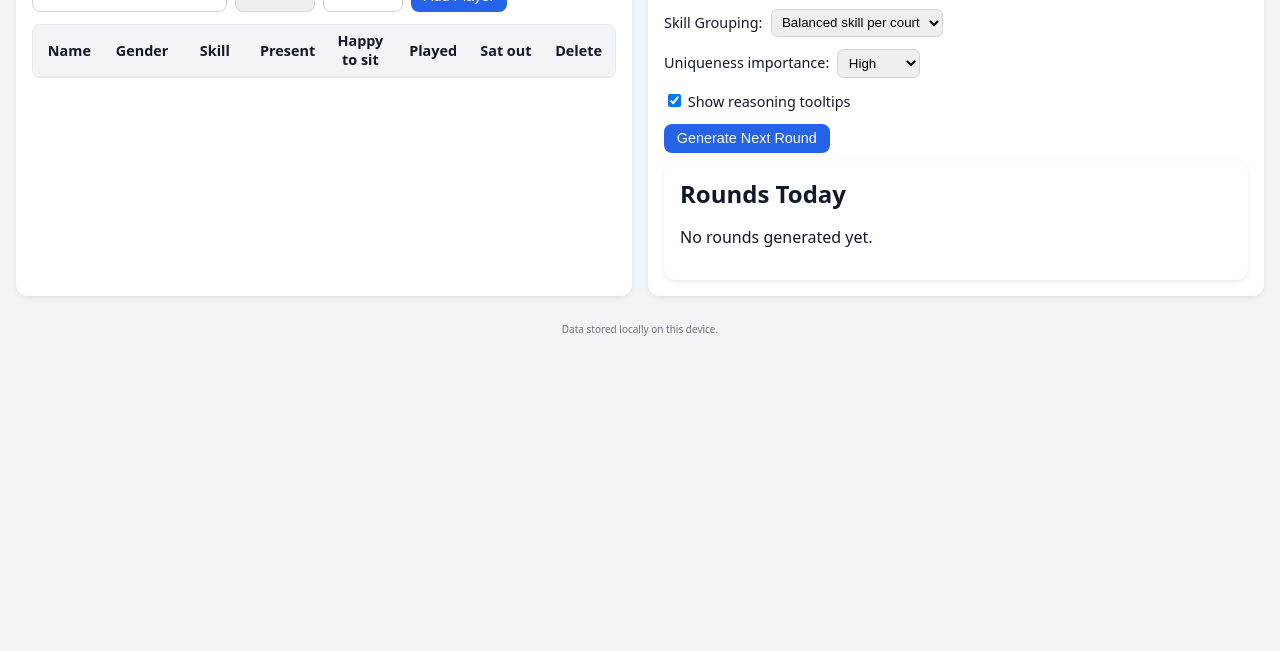
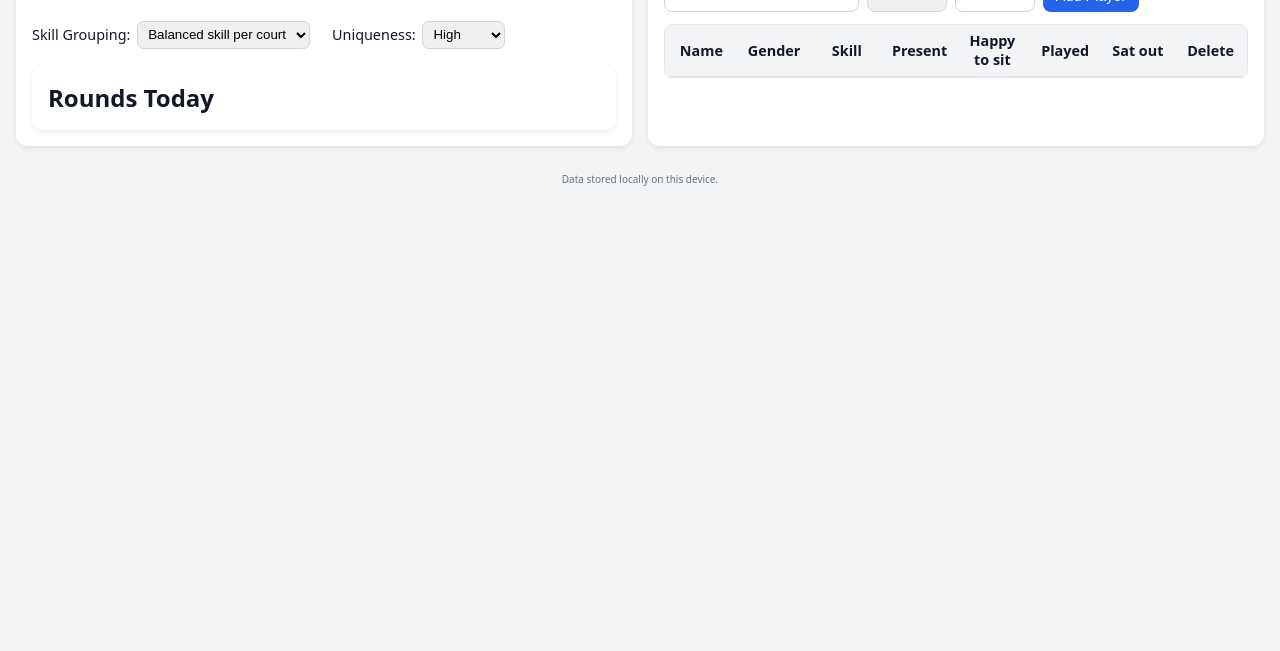
Before and after one commit to youngmr290/Tennis-App, a plain HTML site: page index.html in a window 1280 px wide. Shown: the part 149-800 px from the top of the page. Drawn offline with Linux system fonts and the light colour scheme.

Commit message:
tweak looks

```diff
--- a/index.html
+++ b/index.html
@@ -15,6 +15,49 @@
   </header>
 
   <main class="app-main">
+
+        <!-- SETTINGS & ROUNDS -->
+    <section class="panel">
+      <h2>Round Settings</h2>
+
+      <div class="settings-container">
+
+        <div class="settings-group">
+            <label>Pairing Mode:</label>
+            <select id="pairing-mode">
+            <option value="same-gender">Boys vs Boys / Girls vs Girls</option>
+            <option value="random" selected>No Preference</option>
+            <option value="mixed">Mixed Doubles Focus</option>
+            </select>
+        </div>
+
+        <div class="settings-group">
+            <label>Skill Grouping:</label>
+            <select id="skill-mode">
+            <option value="balanced">Balanced skill per court</option>
+            <option value="same-skill">Group by skill level</option>
+            </select>
+        </div>
+
+        <div class="settings-group">
+            <label>Uniqueness:</label>
+            <select id="uniqueness-importance">
+            <option value="1">Low</option>
+            <option value="2">Medium</option>
+            <option value="3">High</option>
+            </select>
+        </div>
+
+
+      </div>
+
+      <!-- ROUNDS -->
+      <section class="panel rounds-panel">
+        <h2>Rounds Today</h2>
+        <div id="rounds-container"></div>
+      </section>
+    </section>
+
 
     <!-- PLAYER PANEL -->
     <section class="panel">
@@ -54,54 +97,7 @@
     </section>
 
 
-    <!-- SETTINGS & ROUNDS -->
-    <section class="panel">
-      <h2>Round Settings</h2>
 
-      <div class="settings-group">
-        <label>Pairing Mode:</label>
-        <select id="pairing-mode">
-          <option value="same-gender">Boys vs Boys / Girls vs Girls</option>
-          <option value="random" selected>No Preference</option>
-          <option value="mixed">Mixed Doubles Focus</option>
-        </select>
-      </div>
-
-      <div class="settings-group">
-        <label>Skill Grouping:</label>
-        <select id="skill-mode">
-          <option value="balanced">Balanced skill per court</option>
-          <option value="same-skill">Group by skill level</option>
-        </select>
-      </div>
-
-      <div class="settings-group">
-        <label>Uniqueness importance:</label>
-        <select id="uniqueness-importance">
-            <option value="1">Low</option>
-            <option value="2">Medium</option>
-            <option value="3">High</option>
-        </select>
-      </div>
-
-      <div class="settings-group">
-        <label>
-          <input type="checkbox" id="debug-tooltips-toggle" checked>
-          Show reasoning tooltips
-        </label>
-      </div>
-
-      <div class="controls">
-        <button id="generate-round-btn">Generate Next Round</button>
-      </div>
-
-
-      <!-- ROUNDS -->
-      <section class="panel rounds-panel">
-        <h2>Rounds Today</h2>
-        <div id="rounds-container"></div>
-      </section>
-    </section>
 
   </main>
 
--- a/style.css
+++ b/style.css
@@ -28,9 +28,10 @@ body {
   gap: 0.5rem;
 }
 
+/* Default layout stacks vertically (tablet/mobile first) */
 .app-main {
   display: flex;
-  flex-wrap: wrap;
+  flex-direction: column;
   gap: 1rem;
   padding: 1rem;
 }
@@ -92,6 +93,8 @@ button:disabled {
   cursor: not-allowed;
 }
 
+/* ===== Players Table ===== */
+
 .players-list-container {
   max-height: 60vh;
   overflow-y: auto;
@@ -99,7 +102,6 @@ button:disabled {
   border-radius: 0.5rem;
 }
 
-/* Players table */
 .players-table {
   width: 100%;
   border-collapse: collapse;
@@ -124,17 +126,14 @@ button:disabled {
   background: #f9fafb;
 }
 
-/* Centered columns (checkboxes + delete) */
 .players-table .center-cell {
   text-align: center;
 }
 
-/* Make checkbox columns narrower */
 .players-table .checkbox-col {
   width: 70px;
 }
 
-/* Delete column */
 .players-table .delete-col {
   width: 50px;
 }
@@ -146,7 +145,6 @@ button:disabled {
   cursor: pointer;
 }
 
-/* Delete button */
 .danger-btn {
   width: 28px;
   height: 28px;
@@ -158,17 +156,30 @@ button:disabled {
   background: #ef4444;
 }
 
-/* Controls */
+/* ===== Settings Controls ===== */
+
+.settings-container {
+  display: flex;
+  flex-wrap: wrap;
+  gap: 1rem;
+  align-items: center;
+}
+
+/* Keeps label + select inline */
 .settings-group {
-  margin-bottom: 0.75rem;
+  display: flex;
+  align-items: center;
+  gap: 0.4rem;
+  flex: 1 1 160px;
+  margin-bottom: 0.5rem;
 }
 
 .settings-group label {
   font-size: 0.9rem;
+  white-space: nowrap;
 }
 
 .settings-group select {
-  margin-left: 0.25rem;
   padding: 0.3rem 0.4rem;
   border-radius: 0.4rem;
   border: 1px solid #d1d5db;
@@ -178,7 +189,8 @@ button:disabled {
   margin-top: 0.5rem;
 }
 
-/* Rounds */
+/* ===== Rounds Section ===== */
+
 .rounds-panel {
   margin-top: 0.5rem;
 }
@@ -212,7 +224,6 @@ button:disabled {
   border-bottom: none;
 }
 
-
 .app-footer {
   text-align: center;
   padding: 0.5rem;
@@ -220,9 +231,7 @@ button:disabled {
   color: #6b7280;
 }
 
-/* ============================
-   Tooltip Styling (v2)
-   ============================ */
+/* ===== Tooltip ===== */
 
 .tooltip-target {
   position: relative;
@@ -231,7 +240,6 @@ button:disabled {
   color: #2563eb;
 }
 
-/* The bubble */
 .tooltip-target::after {
   content: attr(data-tooltip);
   position: absolute;
@@ -246,13 +254,23 @@ button:disabled {
   white-space: pre-line;
   max-width: 260px;
   z-index: 9999;
-
   opacity: 0;
   pointer-events: none;
   transition: opacity 0.15s ease-in-out;
 }
 
-/* Show on hover */
 .tooltip-target:hover::after {
   opacity: 1;
 }
+
+/* ===== Desktop Layout ===== */
+
+@media (min-width: 1200px) {
+  .app-main {
+    flex-direction: row;
+  }
+  .panel {
+    flex: 1;
+    min-width: 400px;
+  }
+}
```
